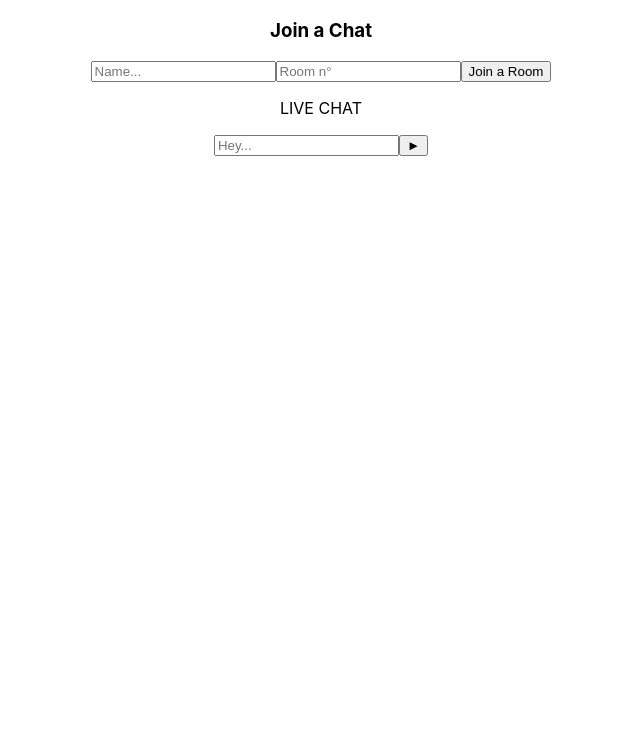
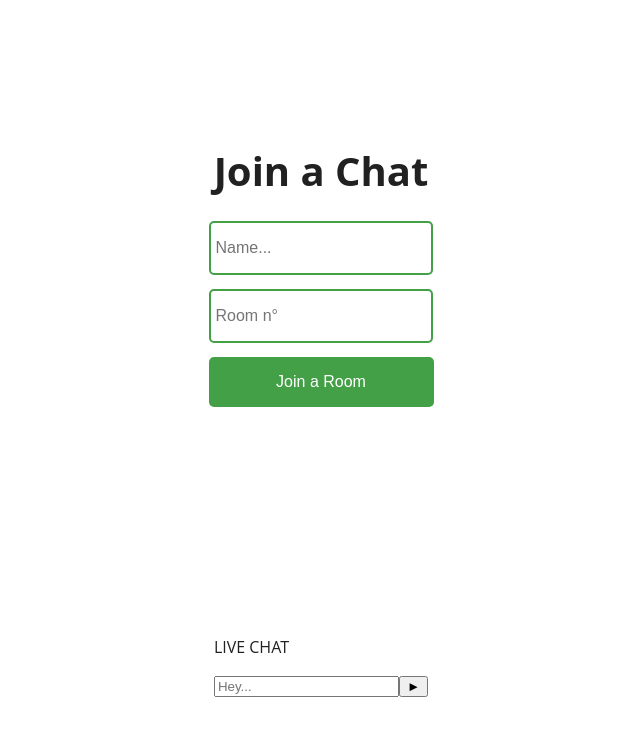
Before and after one commit to santiagoejm/chat_App, a React (Create React App) app in the folder frontend/: page / in a window 1280 px wide. Shown: the top 736 px of the page, without its empty margins (319-959 px from the left). Built offline with nearby package versions, Linux system fonts and the light colour scheme; no server answers.

Commit message:
first styles version

```diff
--- a/frontend/src/App.css
+++ b/frontend/src/App.css
@@ -1,38 +1,191 @@
 .App {
+  width: 100vw;
+  height: 100vh;
+  background: #fff;
+  color: #212121;
+  font-family: "Open Sans", sans-serif;
+  display: grid;
+  place-items: center;
+}
+body {
+  margin: 0%;
+  padding: 0%;
+}
+@import url("https://fonts.googleapis.com/css?family=Open+Sans:300,400,700");
+
+.joinChat-container {
+  display: flex;
+  flex-direction: column;
   text-align: center;
 }
 
-.App-logo {
-  height: 40vmin;
-  pointer-events: none;
+.joinChat-container h3 {
+  font-size: 2.5rem;
+  margin-bottom: 1rem;
+}
+.joinChat-container input {
+  width: 210px;
+  height: 40px;
+  margin: 7px;
+  border: 2px solid #43a047;
+  border-radius: 5px;
+  padding: 5px;
+  font-size: 16px;
 }
 
-@media (prefers-reduced-motion: no-preference) {
-  .App-logo {
-    animation: App-logo-spin infinite 20s linear;
-  }
+.joinChat-container button {
+  width: 225px;
+  height: 50px;
+  margin: 7px;
+  border: none;
+  border-radius: 5px;
+  padding: 5px;
+  font-size: 16px;
+  background: #43a047;
+  color: #fff;
+  cursor: pointer;
 }
 
-.App-header {
-  background-color: #282c34;
-  min-height: 100vh;
-  display: flex;
-  flex-direction: column;
-  align-items: center;
-  justify-content: center;
-  font-size: calc(10px + 2vmin);
-  color: white;
+.joinChat-container button:hover {
+  background: #2e7d32;
 }
 
-.App-link {
-  color: #61dafb;
+.chat-window {
+  width: 300px;
+  height: 420px;
 }
 
-@keyframes App-logo-spin {
-  from {
-    transform: rotate(0deg);
-  }
-  to {
-    transform: rotate(360deg);
-  }
+.chat-window p {
+  margin: 0;
 }
+.chat-window .chat-header {
+  height: 45px;
+  border-radius: 6px;
+  background: #263238;
+  position: relative;
+  cursor: pointer;
+}
+.chat-window .chat-header p {
+  display: block;
+  padding: 0 1em 0 2em;
+  color: #fff;
+  font-weight: 700;
+  line-height: 45px;
+}
+
+.chat-window .chat-body {
+  height: calc(450px - (45px + 70px));
+  border: 1px solid #263238;
+  background: #fff;
+
+  position: relative;
+}
+.chat-window .chat-body .message-container {
+  width: 100%;
+  height: 100%;
+  overflow-y: scroll;
+  overflow-x: hidden;
+}
+
+.chat-window .chat-body .message-container::-webkit-scrollbar {
+  display: none;
+}
+.chat-window .chat-body .message {
+  height: auto;
+  padding: 10px;
+  display: flex;
+}
+
+.chat-window .chat-body .message .message-content {
+  width: auto;
+  height: auto;
+  min-height: 40px;
+  max-width: 120px;
+  background-color: #43a047;
+  border-radius: 5px;
+  color: white;
+  display: flex;
+  align-items: center;
+  margin-right: 5px;
+  margin-left: 5px;
+  padding-right: 5px;
+  padding-left: 5px;
+  overflow-wrap: break-word;
+  word-break: break-word;
+}
+
+#you {
+  justify-content: flex-start;
+}
+
+#you .message-content {
+  justify-content: flex-start;
+}
+
+#you .message-meta {
+  justify-content: flex-start;
+  margin-left: 5px;
+}
+
+#other {
+  justify-content: flex-end;
+}
+
+#other .message-content {
+  justify-content: flex-end;
+  background-color: cornflowerblue;
+}
+
+#other .message-meta {
+  justify-content: flex-end;
+  margin-right: 5px;
+}
+
+.message-meta #author {
+  margin-left: 10px;
+  font-weight: bold;
+}
+
+.chat-window .chat-body .message .message-meta {
+  display: flex;
+  font-size: 12px;
+}
+
+.chat-window .chat-footer {
+  height: 40px;
+  border: 1px solid #263238;
+  border-top: none;
+  display: flex;
+}
+
+.chat-window .chat-footer input {
+  height: 100%;
+  flex: 85%;
+  border: 0;
+  padding: 0 0.7em;
+  font-size: 1em;
+  border-right: 1px dotted #607d8b;
+
+  outline: none;
+  font-family: "Open Sans", sans-serif;
+}
+
+.chat-window .chat-footer button {
+  border: 0;
+  display: grid;
+  place-items: center;
+  cursor: pointer;
+  flex: 15%;
+  height: 100%;
+  background: transparent;
+  outline: none;
+  font-size: 25px;
+  color: lightgray;
+}
+
+.chat-window .chat-footer button:hover {
+  color: #43a047;
+}
+.hide {
+  opacity: 0 !important;
+}
--- a/frontend/src/App.js
+++ b/frontend/src/App.js
@@ -17,6 +17,7 @@ function App() {
 
   return (
     <div className="App">
+      <div className="joinChat-container">
         <h3>Join a Chat</h3>
         <input
           type="text"
@@ -29,6 +30,7 @@ function App() {
           onChange={(e) => setRoom(e.target.value)}
         ></input>
         <button onClick={joinRoom}>Join a Room</button>
+      </div>
 
       <Chat socket={socket} userName={userName} room={room} />
     </div>
```
Lines whose indentation alone changed are shown as unchanged.
